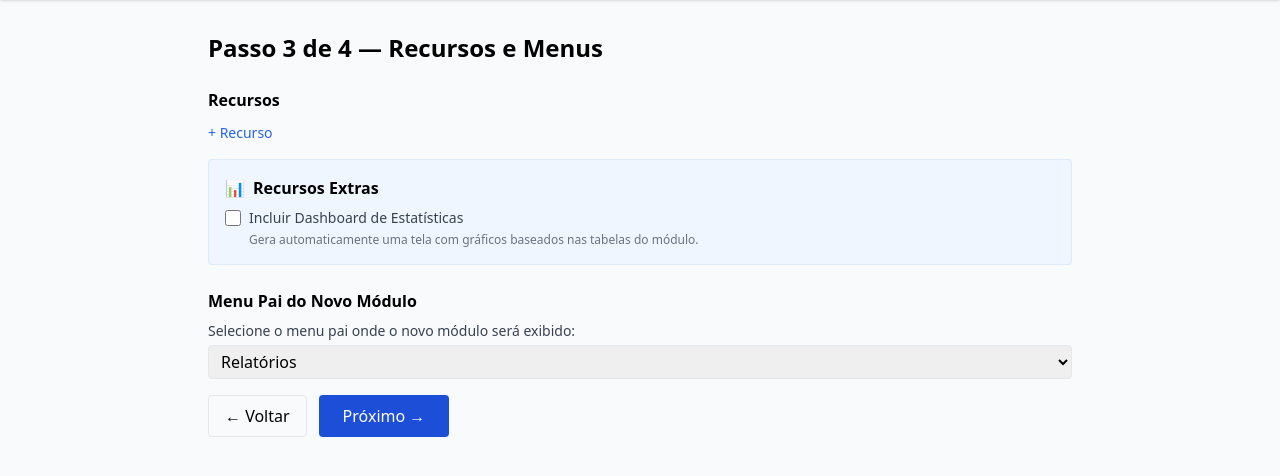
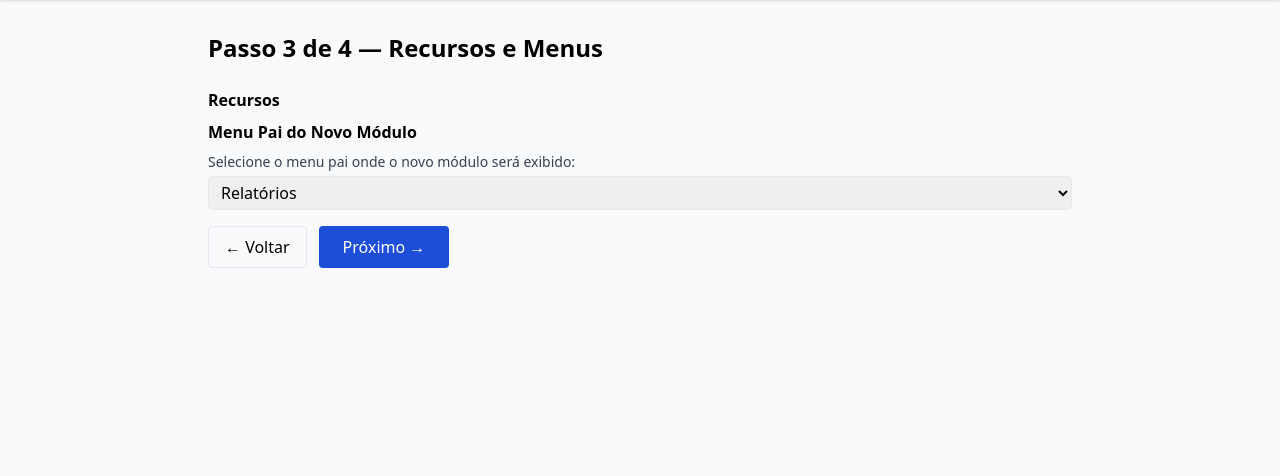
Before and after one commit to benmatos/sei-module-builder, a FastAPI app: page /wizard/3 in a window 1280 px wide. Shown: the part 52-528 px from the top of the page. Run offline with FastAPI, Linux system fonts and the light colour scheme; some libraries are stand-ins or nearby versions.

Commit message:
novos ajuste

```diff
--- a/main.py
+++ b/main.py
@@ -51,6 +51,22 @@ async def w1_post(request: Request, nome: str = Form(...), slug: str = Form(...)
                    namespace: str = Form(...), descricao: str = Form(...),
                    versao: str = Form(...), sei_versao_min: str = Form(...),
                    autor: str = Form(...), extras: List[str] = Form([])):
+    # Validação antecipada de Namespace e Slug
+    try:
+        # Criamos um objeto parcial apenas para validar os campos básicos
+        class ValidadorPasso1(ModuloDefinicao):
+            tabelas: List = [] # Permite vazio no passo 1
+        ValidadorPasso1(nome=nome, slug=slug, namespace=namespace, descricao=descricao,
+                        versao=versao, sei_versao_min=sei_versao_min, autor=autor)
+    except ValidationError as e:
+        for err in e.errors():
+            flash(request, f"Campo {err['loc'][0]}: {err['msg']}")
+        request.session["step1"] = dict(nome=nome, slug=slug, namespace=namespace,
+                                         descricao=descricao, versao=versao,
+                                         sei_versao_min=sei_versao_min, autor=autor,
+                                         extras=extras)
+        return RedirectResponse("/wizard/1", status_code=303)
+
     request.session["step1"] = dict(nome=nome, slug=slug, namespace=namespace,
                                      descricao=descricao, versao=versao,
                                      sei_versao_min=sei_versao_min, autor=autor,
@@ -67,7 +83,23 @@ async def w2_get(request: Request):
 @app.post("/wizard/2", response_class=RedirectResponse)
 async def w2_post(request: Request, tabelas_json: str = Form(...)):
     try:
-        request.session["step2"] = json.loads(tabelas_json)
+        tabelas_data = json.loads(tabelas_json)
+        # Validação individual de cada tabela
+        from models import TabelaDTO
+        for t in tabelas_data:
+            TabelaDTO(**t)
+
+        request.session["step2"] = tabelas_data
+    except ValidationError as e:
+        for err in e.errors():
+            msg = err['msg']
+            if 'loc' in err and err['loc']:
+                # Tenta localizar qual tabela/coluna falhou
+                loc = " -> ".join(str(x) for x in err['loc'])
+                flash(request, f"Erro em {loc}: {msg}")
+            else:
+                flash(request, f"Erro de validação: {msg}")
+        return RedirectResponse("/wizard/2", status_code=303)
     except Exception as e:
         flash(request, f"Erro ao processar tabelas: {e}")
         return RedirectResponse("/wizard/2", status_code=303)
@@ -82,28 +114,32 @@ async def w3_get(request: Request):
     })
 
 @app.post("/wizard/3", response_class=RedirectResponse)
-async def w3_post(request: Request, recursos_json: str = Form(...), menu_pai: str = Form(...), extra_dashboard: Optional[str] = Form(None)):
+async def w3_post(request: Request, recursos_json: str = Form(...), menu_pai: str = Form(...)):
     try:
-        request.session["step3_recursos"] = json.loads(recursos_json)
+        recursos = json.loads(recursos_json)
+        request.session["step3_recursos"] = recursos
         request.session["menu_pai"] = menu_pai
 
-        # Gerencia extras: preserva os do passo 1 e adiciona/remove dashboard do passo 3
         step1 = request.session.get("step1", {})
-        extras = step1.get("extras", [])
 
-        if extra_dashboard == "true":
-            if "dashboard" not in extras: extras.append("dashboard")
-        else:
-            if "dashboard" in extras:
-                try: extras.remove("dashboard")
-                except ValueError: pass
+        # Validação final do objeto completo antes de ir para a revisão
+        payload = {
+            **step1,
+            "tabelas":  request.session.get("step2", []),
+            "recursos": recursos,
+            "menus":    request.session.get("step3_menus", []),
+            "menu_pai": menu_pai,
+        }
+        ModuloDefinicao(**payload)
 
-        step1["extras"] = extras
-        request.session["step1"] = step1
-
+    except ValidationError as e:
+        for err in e.errors():
+            flash(request, f"Inconsistência: {err['msg']}")
+        return RedirectResponse("/wizard/3", status_code=303)
     except Exception as e:
         flash(request, f"Erro: {e}")
         return RedirectResponse("/wizard/3", status_code=303)
+
     return RedirectResponse("/wizard/4", status_code=303)
 
 @app.get("/wizard/4", response_class=HTMLResponse)
--- a/templates/wizard/step3.html
+++ b/templates/wizard/step3.html
@@ -11,18 +11,6 @@
       <button type="button" @click="recursos.splice(i,1)" class="text-red-400">✕</button>
     </div>
   </template>
-  <button type="button" @click="recursos.push({nome:'',descricao:''})" class="text-blue-600 text-sm mb-4">+ Recurso</button>
-  <div class="mb-6 p-4 bg-blue-50 border border-blue-100 rounded">
-    <h2 class="font-semibold mb-2 flex items-center gap-2">
-      <span>📊</span> Recursos Extras
-    </h2>
-    <label class="flex items-center gap-2 cursor-pointer">
-      <input type="checkbox" name="extra_dashboard" value="true" class="w-4 h-4">
-      <span class="text-sm font-medium text-gray-700">Incluir Dashboard de Estatísticas</span>
-    </label>
-    <p class="text-xs text-gray-500 mt-1 ml-6">Gera automaticamente uma tela com gráficos baseados nas tabelas do módulo.</p>
-  </div>
-
   <h2 class="font-semibold mb-2">Menu Pai do Novo Módulo</h2>
   <div class="mb-4">
     <label for="menu_pai" class="block text-sm font-medium text-gray-700 mb-1">Selecione o menu pai onde o novo módulo será exibido:</label>
```
Also changed, not shown: models.py (+2 -6 lines), tests/test_models.py (+14 -0 lines), README.md, sei_builder.db.
